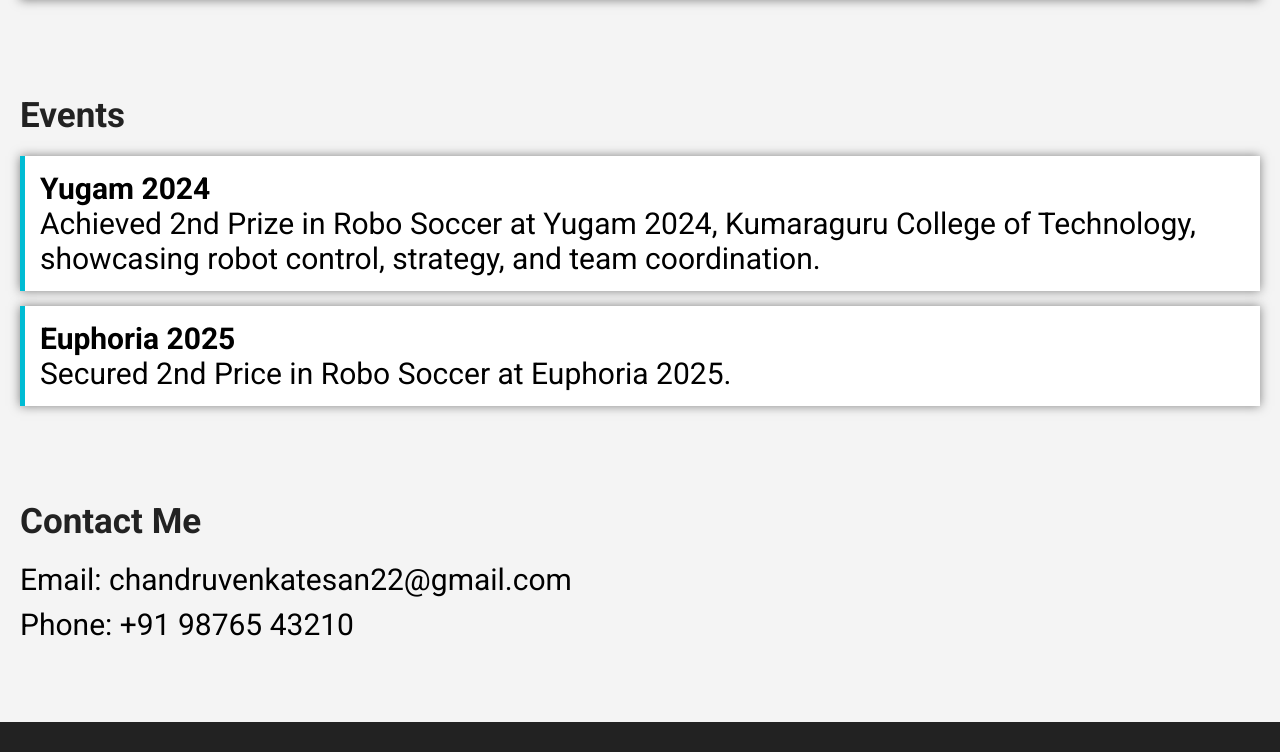
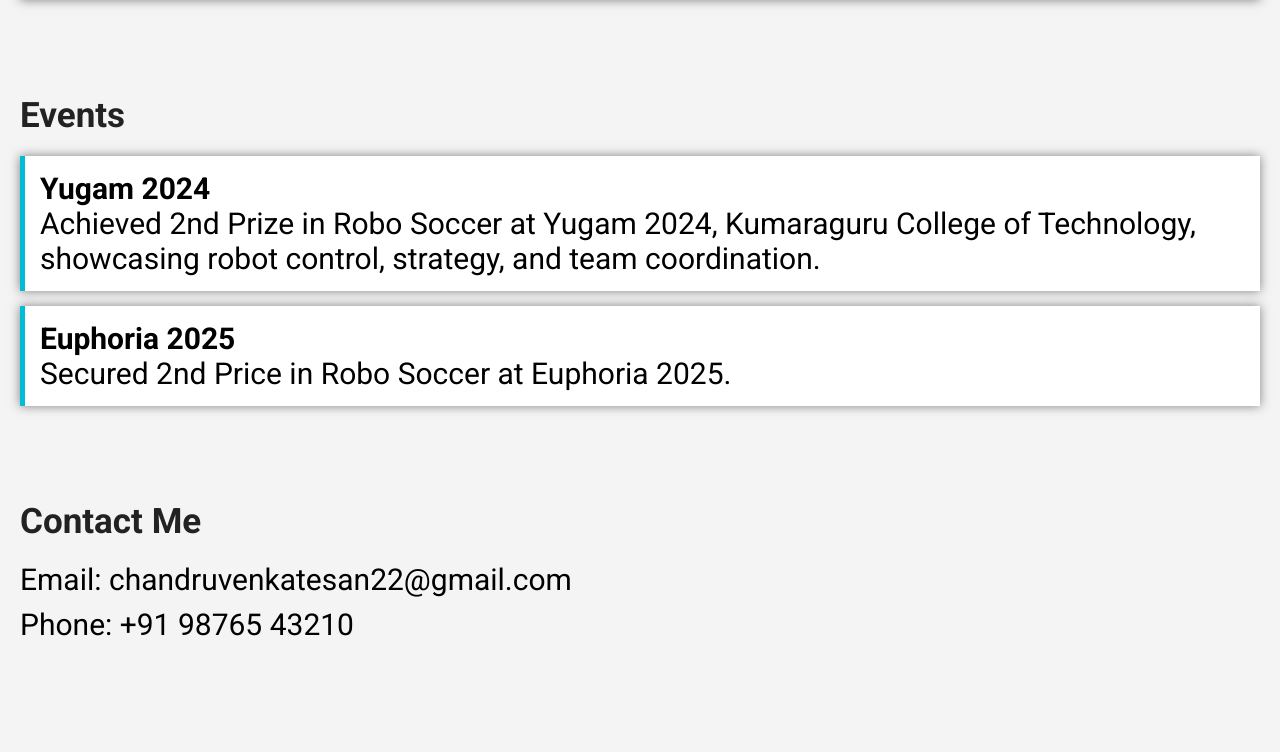
Before and after one commit to ChandruVenkatesan/Portfolio, a plain HTML site: page portfolio main/index.html in a window 1280 px wide. Shown: the part 1089-1841 px from the top of the page. After the commit the page ends 1781 px from the top, so only its background shows below. Drawn offline with Linux system fonts and the light colour scheme.

Commit message:
Clean up HTML by removing comments
Removed unnecessary comments and cleaned up the HTML structure.

```diff
--- a/portfolio main/index.html
+++ b/portfolio main/index.html
@@ -9,29 +9,21 @@
     <link rel="stylesheet" href="style.css">
 </head>
 <body>
-
-    <!-- Header -->
     <header>
         <h1>Chandru V</h1>
         <p>Mechatronics Engineer | Web Enthusiast</p>
     </header>
-
-    <!-- Navigation -->
     <nav>
         <a href="#about">About</a>
         <a href="#skills">Skills</a>
         <a href="#projects">Projects</a>
         <a href="#contact">Contact</a>
     </nav>
-
-    <!-- About Section -->
     <section id="about">
         <h2>About Me</h2>
         <p>
             A passionate engineering student eager to apply technical skills and academic knowledge to make a meaningful impact. Possesses a strong educational foundation and a commitment to learning excellence, with enthusiasm for teamwork and contributing to supportive, growth-oriented environments.        </p>
     </section>
-
-    <!-- Skills Section -->
     <section id="skills">
         <h2>Skills</h2>
         <ul>
@@ -42,8 +34,6 @@
             <li><p>HTML & CSS</p></li>
         </ul>
     </section>
-
-    <!-- Projects Section -->
     <section id="projects">
         <h2>Projects</h2>
         <div class="project">
@@ -51,7 +41,6 @@
             <p>Designed and simulated a rover capable of navigating steep and uneven hill terrain for emergency support operations, focusing on stability, traction, and obstacle avoidance using virtual modeling and analysis tools.</p>
         </div>
     </section>
-    <!--Events-->
     <section id="events">
         <h2>Events</h2>
         <div class="project">
@@ -64,16 +53,10 @@
             <p>Secured 2nd Price in Robo Soccer at Euphoria 2025.</p>
         </div>
     </section>
-
-    <!-- Contact -->
     <section id="contact">
         <h2>Contact Me</h2>
         <p>Email: chandruvenkatesan22@gmail.com</p>
         <p>Phone: +91 98765 43210</p>
     </section>
-
-    <!-- Footer -->
-    <footer>
-    </footer>
 </body>
 </html>
```
